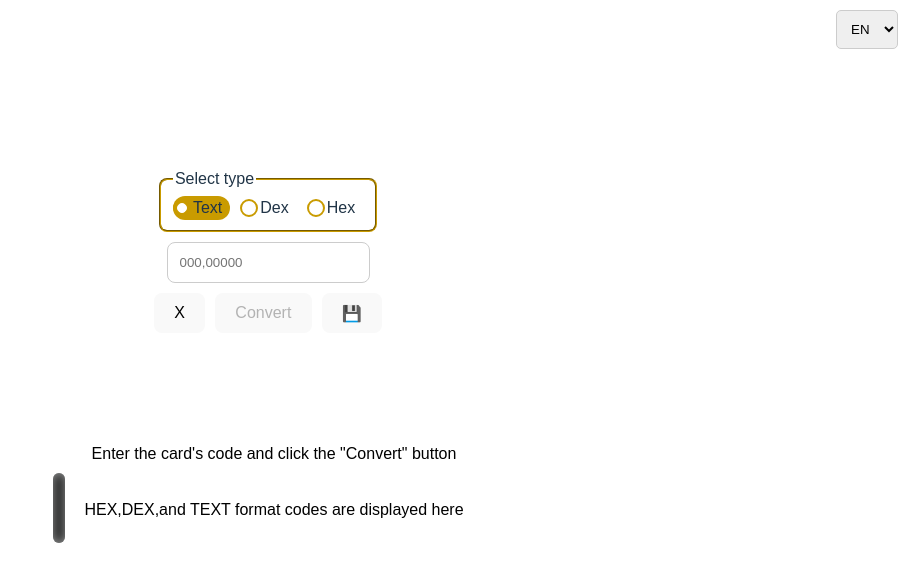
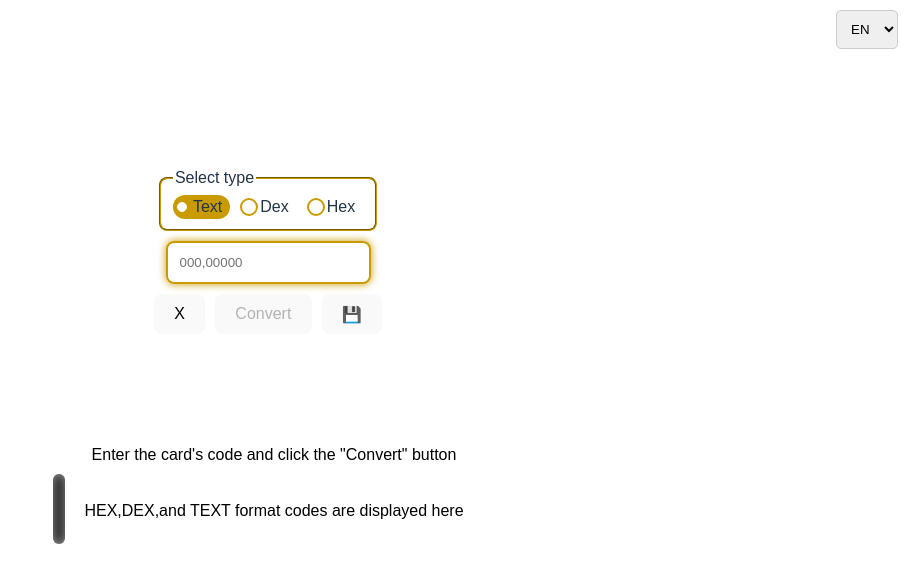
Before and after one commit to DedRobin/rfid-converter, a React (Vite) app: page / in a window 1280 px wide. Shown: the top 582 px of the page, without its empty margins (372-1280 px from the left). Built offline with nearby package versions, Linux system fonts and the light colour scheme.

Commit message:
refactor: new design for radio and fieldset< update tests

```diff
--- a/src/components/Converter/Input/Input.module.css
+++ b/src/components/Converter/Input/Input.module.css
@@ -5,21 +5,6 @@
   gap: 10px;
 }
 
-.converterValue {
-  border-width: 0px;
-  padding: 12px;
-  border: 1px solid #ccc;
-  border-radius: 8px;
-
-  &:focus {
-    outline: none;
-  }
-}
-
-.converterValueNotValid {
-  color: red;
-}
-
 .converterButtons {
   display: flex;
   gap: 10px;
--- a/src/components/Converter/Input/index.tsx
+++ b/src/components/Converter/Input/index.tsx
@@ -134,14 +134,12 @@ const ConverterInput: FC<ConverterInputProps> = ({ convertTo, saveAsCsv }) => {
       <CardTypes changeType={changeType} />
       <input
         autoFocus={true}
-        className={`${styles.converterValue} ${
-          !inputIsValid ? styles.converterValueNotValid : ''
-        }`}
         id="Text"
         onChange={onInputChange}
         placeholder={placeholder}
         value={value}
       />
+
       <div className={styles.converterButtons}>
         <button onClick={onClearClick} type="button">
           X
--- a/src/index.css
+++ b/src/index.css
@@ -1,5 +1,13 @@
 :root {
   --bg-root-color: #292a2a;
+  --anim-duration: 0.2s;
+
+  --input-border-color: #c99b00;
+  --input-border-width: 2px;
+  --input-border-style: solid;
+  --input-border-radius: 8px;
+  --input-box-shadow: 0px 0px 0px var(--input-border-color);
+  --input-box-shadow-active: 0px 0px 8px var(--input-border-color);
 
   font-family: Monda, sans-serif;
   line-height: 1.5;
@@ -54,13 +62,28 @@ button {
 }
 
 button:hover {
-  border-color: #646cff;
+  border-color: var(--input-border-color);
 }
 button:focus,
 button:focus-visible {
   outline: 4px auto -webkit-focus-ring-color;
 }
 
+input {
+  padding: 12px;
+  border-width: var(--input-border-width);
+  border-style: var(--input-border-style);
+  border-color: var(--input-border-color);
+  border-radius: var(--input-border-radius);
+  box-shadow: var(--input-box-shadow);
+  background-color: transparent;
+  transition: box-shadow var(--anim-duration);
+}
+input:focus,
+input:focus-visible {
+  outline: none;
+  box-shadow: var(--input-box-shadow-active);
+}
 @media (prefers-color-scheme: light) {
   :root {
     color: #213547;
--- a/src/shared/UI/Radio/Radio.module.css
+++ b/src/shared/UI/Radio/Radio.module.css
@@ -10,7 +10,7 @@
 
 .label:has(.radioInput:checked) {
   pointer-events: none;
-  background-color: #c99b00;
+  background-color: var(--input-border-color);
 }
 
 .radioInput {
@@ -23,7 +23,7 @@
   align-items: center;
   width: 14px;
   height: 14px;
-  border: 2px #c99b00 solid;
+  border: var(--input-border-width) var(--input-border-color) solid;
   border-radius: 50%;
   align-self: center;
 }
--- a/src/shared/UI/RadioButtonGroup/RadioButtonGroup.module.css
+++ b/src/shared/UI/RadioButtonGroup/RadioButtonGroup.module.css
@@ -1,6 +1,7 @@
 .radioButtons {
   display: flex;
   gap: 10px;
-  border-radius: 8px;
-  border-color: #c99b00;
+  border-radius: var(--input-border-radius);
+  border-color: var(--input-border-color);
+  border-width: var(--input-border-width);
 }
```
Also changed, not shown: 1 other file (tests, documents, lock files or other folders).
